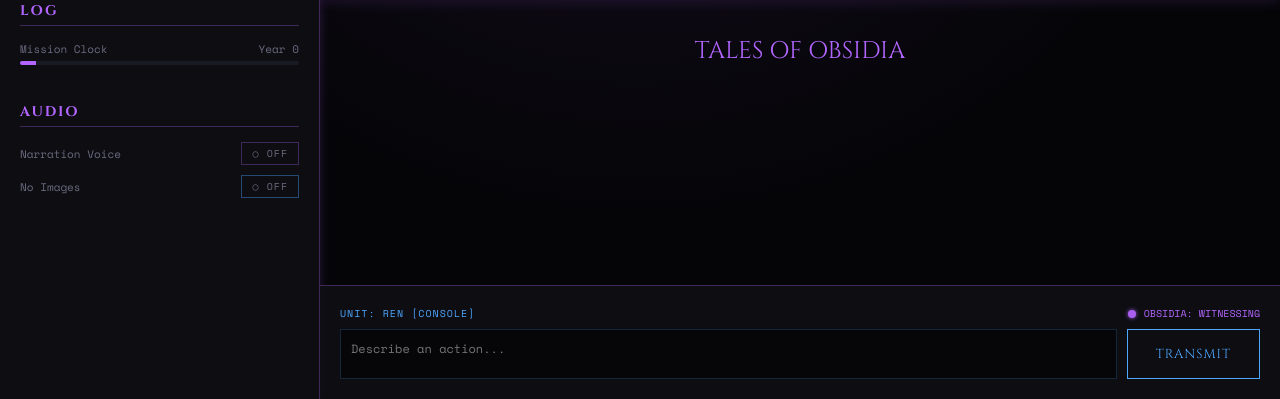
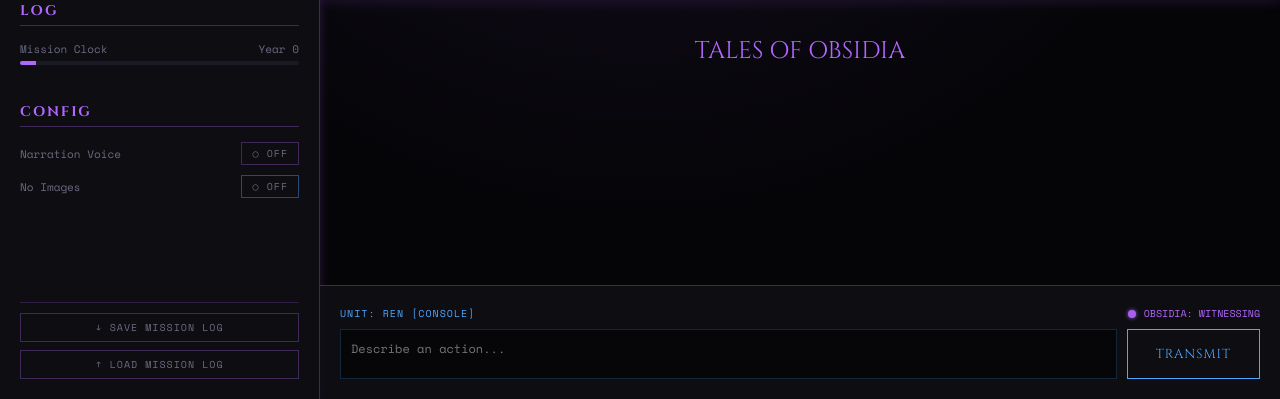
Before and after one commit to blakebrandon-hub/Obsidia, a Flask app: page / in a window 1280 px wide. Shown: the part 401-800 px from the top of the page. Run offline with Flask 3, Linux system fonts and the light colour scheme; data that the repository does not hold is empty; some libraries are stand-ins or nearby versions.

Commit message:
Updated to support new JSON save system

```diff
--- a/templates/index.html
+++ b/templates/index.html
@@ -126,16 +126,6 @@
         padding: 4px 10px;
     }
     .ren-dialog {
-        color: var(--accent-speak);
-        border-left: 2px solid rgba(232, 201, 122, 0.4);
-        padding: 4px 10px;
-    }
-    .sofia-action {
-        color: var(--accent-sofia);
-        border-left: 2px solid rgba(255, 153, 51, 0.4);
-        padding: 4px 10px;
-    }
-    .sofia-dialog {
         color: var(--accent-speak);
         border-left: 2px solid rgba(232, 201, 122, 0.4);
         padding: 4px 10px;
@@ -275,6 +265,32 @@
     #img-toggle { border-color: rgba(77, 166, 255, 0.4); color: var(--text-muted); }
     #img-toggle.active { border-color: #ff4444; color: #ff6666; box-shadow: 0 0 8px rgba(255, 60, 60, 0.2); }
 
+    /* Save / Load buttons */
+    .save-load-group { display: flex; flex-direction: column; gap: 8px; margin-top: auto; padding-top: 10px; border-top: 1px solid rgba(179, 102, 255, 0.2); }
+    .save-load-btn {
+        display: flex;
+        align-items: center;
+        justify-content: center;
+        gap: 8px;
+        background: transparent;
+        border: 1px solid rgba(179, 102, 255, 0.3);
+        color: var(--text-muted);
+        font-family: 'Space Mono', monospace;
+        font-size: 10px;
+        letter-spacing: 1px;
+        padding: 6px 10px;
+        cursor: pointer;
+        transition: all 0.3s;
+        width: 100%;
+        box-sizing: border-box;
+    }
+    .save-load-btn:hover {
+        border-color: var(--accent-obsidia);
+        color: var(--accent-obsidia);
+        box-shadow: 0 0 8px rgba(179, 102, 255, 0.2);
+    }
+    #btn-load-file { display: none; }
+
     /* Modal & View Full Button */
 .visual-action-btn {
     position: absolute;
@@ -362,7 +378,7 @@
     <div id="sfx-indicator"><div class="sfx-dot"></div>▶ SFX</div>
 
     <div class="stat-group">
-        <h3>AUDIO</h3>
+        <h3>CONFIG</h3>
         <div class="tts-row">
             <span class="tts-label">Narration Voice</span>
             <button id="tts-toggle" class="tts-btn" onclick="toggleTTS()" title="Toggle narration TTS">
@@ -378,6 +394,16 @@
                 <span id="img-icon">○</span> OFF
             </button>
         </div>
+    </div>
+
+    <div class="save-load-group">
+        <button class="save-load-btn" onclick="saveGame()" title="Download save file">
+            ↓ SAVE MISSION LOG
+        </button>
+        <button class="save-load-btn" onclick="document.getElementById('btn-load-file').click()" title="Load save file">
+            ↑ LOAD MISSION LOG
+        </button>
+        <input type="file" id="btn-load-file" accept=".json" onchange="loadGame(event)">
     </div>
 </div>
     <div id="main-view">
@@ -556,7 +582,7 @@ async function loadHistory() {
             msgDiv.className = 'message obsidia';
             const cleaned = parseSFXTags(msg.text);
             const withTags = parseStateTags(cleaned);
-            const formatted = withTags.replace(/\n\n/g, '<br><br>').replace(/\n/g, '<br>');
+            let formatted = withTags.replace(/\n\n/g, '<br><br>').replace(/\n/g, '<br>');
             msgDiv.innerHTML = formatted;
             ttsSpeak(withTags);
         }
@@ -579,15 +605,19 @@ async function loadHistory() {
         }
         else if (msg.type === 'photo') {
             msgDiv.className = 'sys-tag system-status';
-            //msgDiv.innerText = `[PAINTER_API]: Processing visual request from ${msg.character}...`;
             msgDiv.style.display = 'block';
             if (msg.image_url) triggerImageGeneration(msg.image_url, msg.text);
         }
+        else if (msg.type === 'system-error') {
+            // Suppress image-generation errors when images are turned off
+            if (imagesDisabled) return;
+            msgDiv.className = 'sys-tag system-status';
+            msgDiv.innerText = `[ERROR]: ${msg.text}`;
+            msgDiv.style.display = 'block';
+        }
         else {
-            // Meta tags (remember, think, reflect)
-            msgDiv.className = 'sys-tag system-status';
-            msgDiv.innerText = `[SYSTEM LOG]: ${msg.type} executed by ${msg.character}`;
-            msgDiv.style.display = 'block';
+            // Unknown meta tags — silently skip
+            return;
         }
 
         scroll.appendChild(msgDiv);
@@ -780,15 +810,9 @@ async function loadHistory() {
 
     async function saveGame() {
         try {
-            const histRes = await fetch(`${API_BASE}/api/history`);
-            const histData = await histRes.json();
-            const save = {
-                version: 1,
-                savedAt: new Date().toISOString(),
-                gameState,
-                history: histData.messages || []
-            };
-            const blob = new Blob([JSON.stringify(save, null, 2)], { type: 'application/json' });
+            const res = await fetch(`${API_BASE}/api/save`);
+            if (!res.ok) throw new Error('Save request failed');
+            const blob = await res.blob();
             const url = URL.createObjectURL(blob);
             const a = document.createElement('a');
             a.href = url;
@@ -804,14 +828,17 @@ async function loadHistory() {
         const file = event.target.files[0];
         if (!file) return;
         try {
-            const text = await file.text();
-            const save = JSON.parse(text);
+            // Send the file to the server to restore the full save
+            const formData = new FormData();
+            formData.append('file', file);
+            const res = await fetch(`${API_BASE}/api/load`, { method: 'POST', body: formData });
+            if (!res.ok) throw new Error('Load request failed');
 
-            // Restore state
-            if (save.gameState) {
-                gameState = save.gameState;
-                updateUI();
-            }
+            // Reload game state and history from server
+            await loadGameState();
+
+            const histRes = await fetch(`${API_BASE}/api/history`);
+            const histData = await histRes.json();
 
             // Clear and re-render history
             const scroll = document.getElementById('narrative-scroll');
@@ -819,7 +846,7 @@ async function loadHistory() {
             const style = document.createElement('style');
             style.innerHTML = '.message { animation: none !important; opacity: 1 !important; transform: none !important; }';
             document.head.appendChild(style);
-            for (let msg of (save.history || [])) {
+            for (let msg of (histData.messages || [])) {
                 renderMessage(msg);
             }
             style.remove();
```
